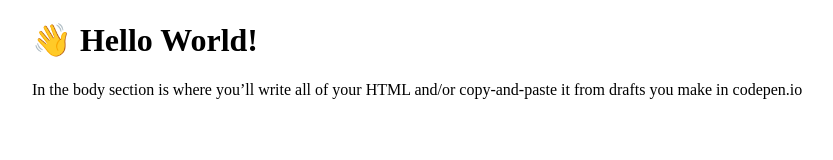
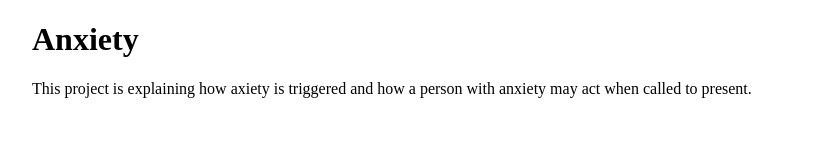
Before and after one commit to autumnboullie/Midterm, a plain HTML site: page index.html in a window 1280 px wide. Shown: the whole page, without its empty margins (158-991 px from the left). Drawn offline with Linux system fonts and the light colour scheme.

Commit message:
Update index.html

```diff
--- a/index.html
+++ b/index.html
@@ -9,10 +9,9 @@
   </head>
   <body>
 
-	<h1>👋 Hello World!</h1>
+	<h1>Anxiety</h1>
   	<p>
-    In the body section is where you’ll write all of your HTML
-    and/or copy-and-paste it from drafts you make in codepen.io
+  This project is explaining how axiety is triggered and how a person with anxiety may act when called to present.
 </p>
 
   </body>
```
